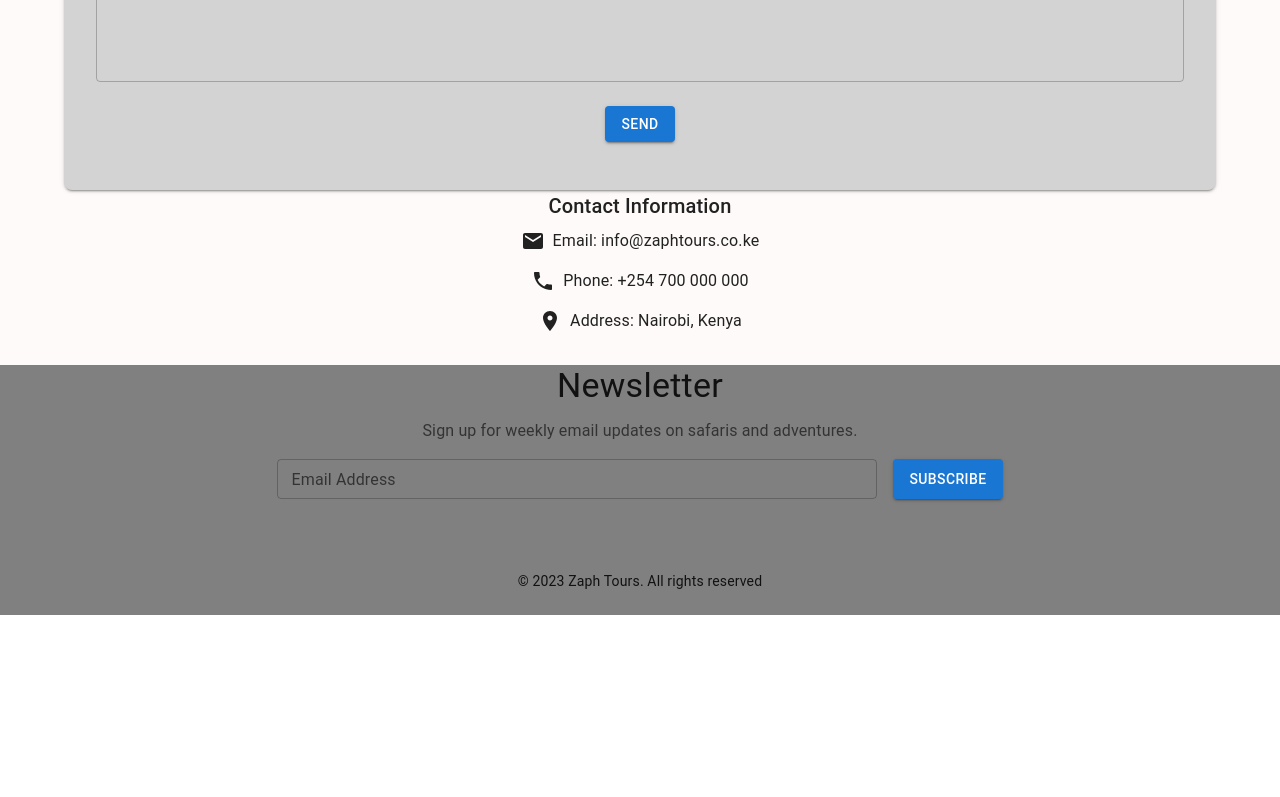
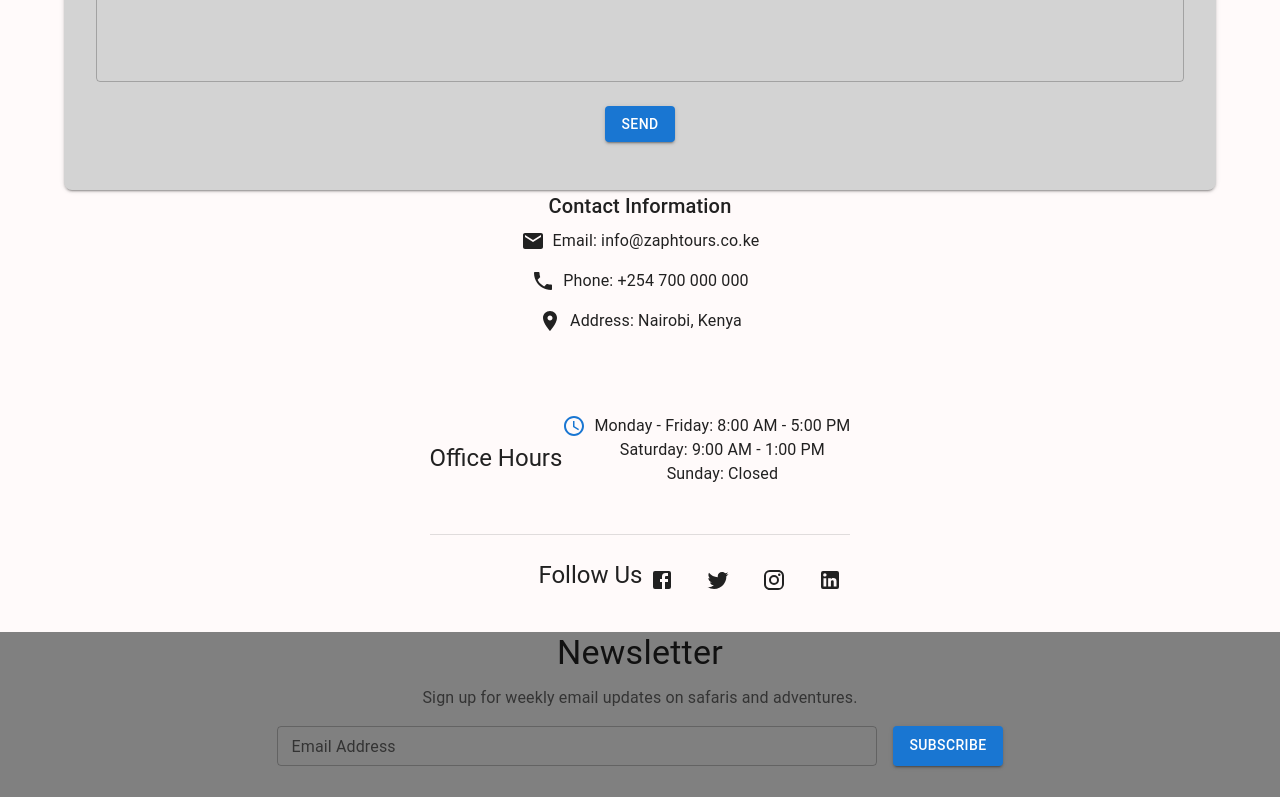
Before and after one commit to rick868/zaph-tours, a React (Vite) app: page /contact in a window 1280 px wide. Shown: the part 481-1278 px from the top of the page. Before the commit the page ends 1096 px from the top, so only its background shows below. Built offline with nearby package versions, Linux system fonts and the light colour scheme.

Commit message:
implemented more changes on the contact page. More changes to follow

```diff
--- a/src/components/footer.tsx
+++ b/src/components/footer.tsx
@@ -1,4 +1,6 @@
-import { Box, Typography, TextField, Button } from '@mui/material';
+import { Box, Typography, TextField, Button} from '@mui/material';
+
+
 export function Footer() {
     return (
         <Box sx={{background:"gray"}}>
@@ -12,6 +14,7 @@ export function Footer() {
                     <Button variant="contained" color="primary">Subscribe</Button>
                 </Box>
             </Box>
+
             <Box
                 sx={{ p: 3,
                 textAlign: 'center' }}>
--- a/src/pages/contact.tsx
+++ b/src/pages/contact.tsx
@@ -1,5 +1,6 @@
-import { Container, TextField, Button, Typography, Box, Grid } from '@mui/material';
-import { Email, Phone, LocationOn } from '@mui/icons-material';
+import { Container, TextField, Button, Typography, Box, Grid, Divider, IconButton  } from '@mui/material';
+import { Email, Phone, LocationOn, Schedule, Facebook, Twitter, Instagram, LinkedIn } from '@mui/icons-material';
+
 
 export const Contact: React.FC = () => {
     return (
@@ -70,7 +71,52 @@ export const Contact: React.FC = () => {
                         <LocationOn sx={{ mr: 1 }} />
                         <Typography>Address: Nairobi, Kenya</Typography>
                 </Box>
-            </Grid>
+
+                 <Divider sx={{ my: 3 }} />
+
+                <Box>
+
+                  {/* Office Hours */}
+                <Box sx={{display:'flex', justifyContent:'left', alignItems:'center'}}>
+                <Typography variant="h5" gutterBottom>
+                Office Hours
+                </Typography>
+
+                <Box sx={{ display: 'flex', mb: 3 }}>
+                <Schedule color="primary" sx={{ mr: 1 }}  />
+                <Box>
+                    <Typography>Monday - Friday: 8:00 AM - 5:00 PM</Typography>
+                    <Typography>Saturday: 9:00 AM - 1:00 PM</Typography>
+                    <Typography>Sunday: Closed</Typography>
+                </Box>
+                </Box>
+                </Box>
+                <Divider sx={{ my: 3 }} />
+
+                <Box sx={{display:'flex', justifyContent:'right', alignItems:'center'}}>
+                    {/* Social Media Links */}
+                    <Typography variant="h5" gutterBottom>
+                    Follow Us
+                    </Typography>
+
+                    <Box sx={{ display: 'flex', gap: 2 }}>
+                    <IconButton color="inherit" href="https://facebook.com" target="_blank">
+                        <Facebook fontSize="medium" />
+                    </IconButton>
+                    <IconButton color="inherit" href="https://twitter.com" target="_blank">
+                        <Twitter fontSize="medium" />
+                    </IconButton>
+                    <IconButton color="inherit" href="https://instagram.com" target="_blank">
+                        <Instagram fontSize="medium" />
+                    </IconButton>
+                    <IconButton color="inherit" href="https://linkedin.com" target="_blank">
+                        <LinkedIn fontSize="medium" />
+                    </IconButton>
+                    </Box>
+                </Box>
+
+                </Box>
+                </Grid>
         </Container>
     );
 }
```
